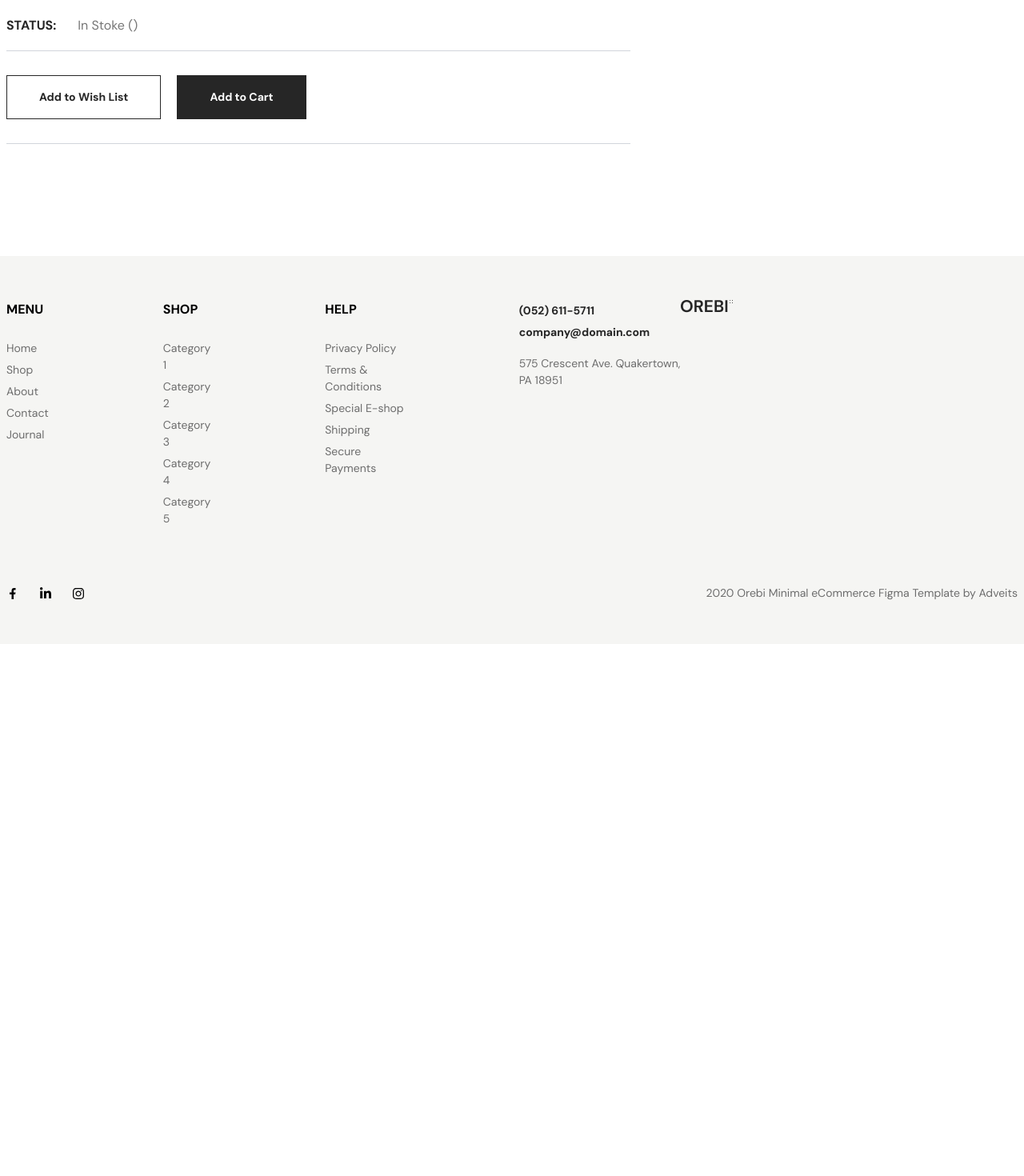
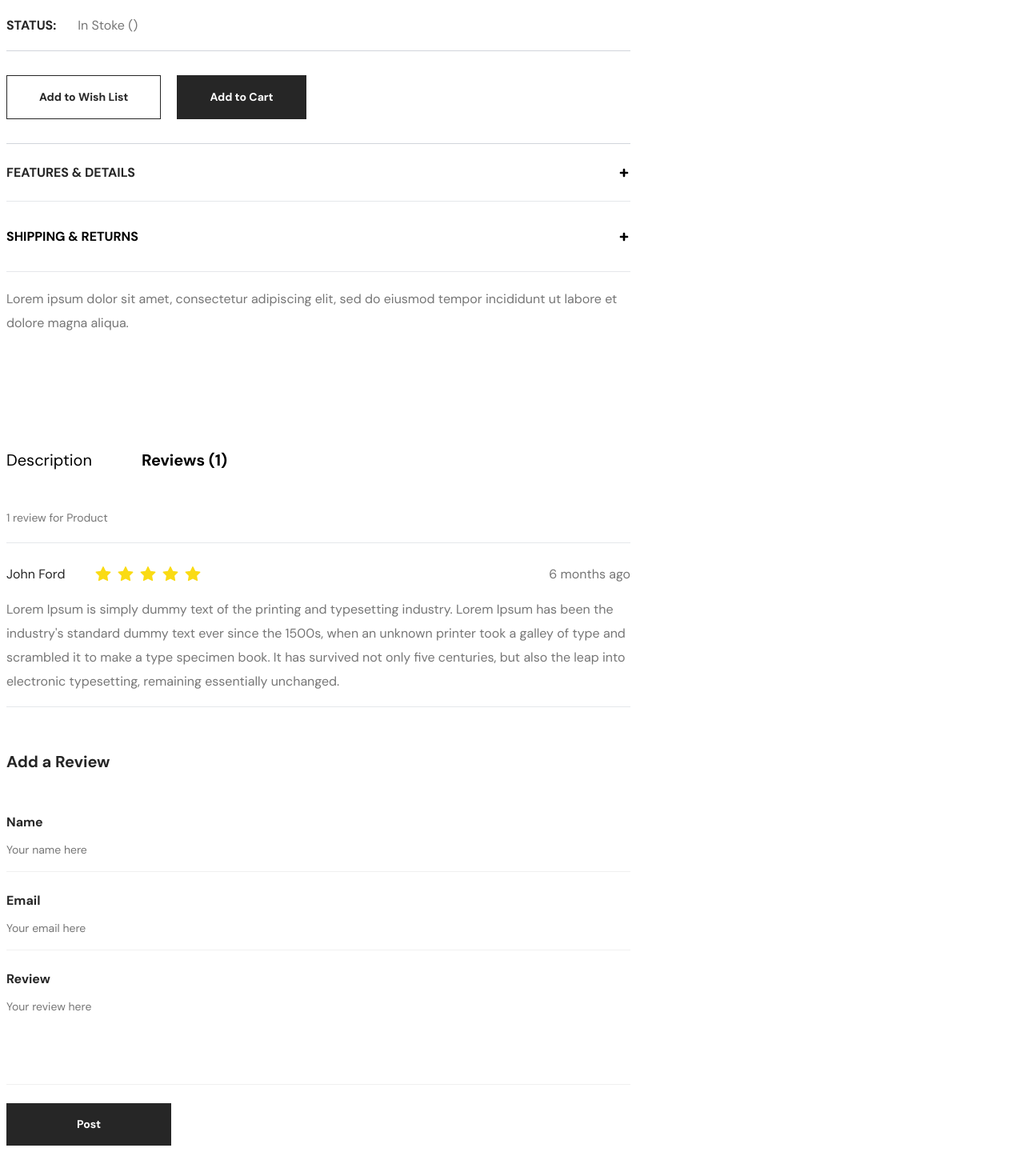
Before and after one commit to Hridoy2024/OREBI-E-Commerce-Website, a React (Vite) app: page /product/1 in a window 1280 px wide. Shown: the part 890-2360 px from the top of the page at 80% size. Before the commit the page ends 1695 px from the top, so only its background shows below. Built offline with nearby package versions, Linux system fonts and the light colour scheme; no server answers; the HTML template or start-up script is replaced by a standard one.

Commit message:
product page done

```diff
--- a/src/Pages/Product.jsx
+++ b/src/Pages/Product.jsx
@@ -5,9 +5,10 @@ import Breadcums from "../Components/Breadcums";
 import Flex from "../Components/Flex";
 import Image from "../Components/Image";
 import { useParams } from "react-router-dom";
-// import { Rate } from "antd";
+import { Rate } from "antd";
 import StarRating from "../Components/StarRating";
 // import Flex from "./../Components/Flex";
+import { TiPlus } from "react-icons/ti";
 
 const Product = ({ title }) => {
   const [targetProduct, setTargetProduct] = useState({});
@@ -136,6 +137,137 @@ const Product = ({ title }) => {
                 Add to Cart
               </button>
             </Flex>
+
+            <Flex
+              className={`py-6 border-b-[1px] border-solid items-center justify-between`}
+            >
+              <h2 className=" font-dm font-bold text-[16px] leading-[23px] text-primary">
+                FEATURES & DETAILS
+              </h2>
+
+              <TiPlus />
+            </Flex>
+
+            <Flex
+              className={`py-[30px] border-b-[1px] justify-between items-center `}
+            >
+              <h2 className="font-dm font-bold text-[16px] leading-[27px]  ">
+                SHIPPING & RETURNS
+              </h2>
+
+              <TiPlus />
+            </Flex>
+
+            <Flex>
+              <div className="py-[19px]">
+                <p className="text-secondary font-dm text-[16px] font-normal leading-[30px]">
+                  Lorem ipsum dolor sit amet, consectetur adipiscing elit, sed
+                  do eiusmod tempor incididunt ut labore et dolore magna aliqua.
+                </p>
+              </div>
+            </Flex>
+
+            <div className="mt-[123px]">
+              <Flex className={` items-center gap-[62px]`}>
+                <h2
+                  className={` font-dm  text-[20px]  leading-[29px] cursor-pointer`}
+                >
+                  Description
+                </h2>
+                <h2
+                  className={` font-dm  text-[20px]
+                 leading-[29px] font-bold cursor-pointer`}
+                >
+                  Reviews (1)
+                </h2>
+              </Flex>
+
+              <div className="mt-[42px]">
+                <div>
+                  <p className=" pb-4 border-b-[1px] border-solid font-dm font-normal text-[14px] leading-[30px] text-secondary">
+                    1 review for Product
+                  </p>
+
+                  <div className="pt-6 pb-4 border-b-[1px] border-solid">
+                    <Flex className={`items-center justify-between`}>
+                      <Flex className={`items-center gap-[37px]`}>
+                        <h1 className=" font-dm font-normal text-[16px] leading-[30px] text-primary">
+                          John Ford
+                        </h1>
+                        <Flex>
+                          <Rate defaultValue={5} />
+                        </Flex>
+                      </Flex>
+
+                      <span className=" font-dm font-normal text-[16px] text-secondary">
+                        6 months ago
+                      </span>
+                    </Flex>
+
+                    <p className=" font-dm font-normal text-[16px] leading-[30px] text-secondary mt-[14px]">
+                      Lorem Ipsum is simply dummy text of the printing and
+                      typesetting industry. Lorem Ipsum has been the industry's
+                      standard dummy text ever since the 1500s, when an unknown
+                      printer took a galley of type and scrambled it to make a
+                      type specimen book. It has survived not only five
+                      centuries, but also the leap into electronic typesetting,
+                      remaining essentially unchanged.
+                    </p>
+                  </div>
+                </div>
+
+                <form action="" className="mt-[53px] mb-[341px]  ">
+                  <h1 className="mb-12 font-dm font-bold text-[20px] text-primary">
+                    Add a Review
+                  </h1>
+
+                  <div className="mb-[23px]">
+                    <label
+                      className=" font-dm font-bold text-[16px] leading-[23px] text-primary"
+                      htmlFor=""
+                    >
+                      Name
+                    </label>
+
+                    <input
+                      className="w-full block border-b border-[#f0f0f0] pt-[10px] pb-[16px] placeholder:font-dm placeholder:font-normal placeholder:text-[14px] placeholder:text-secondary"
+                      type="text"
+                      placeholder="Your name here"
+                    />
+                  </div>
+                  <div className="mb-[23px]">
+                    <label className=" font-dm font-bold text-[16px] leading-[23px] text-primary">
+                      Email
+                    </label>
+
+                    <input
+                      className=" w-full block border-b border-[#f0f0f0] pt-[10px] pb-[16px] placeholder:font-dm placeholder:font-normal placeholder:text-[14px] placeholder:text-secondary"
+                      type="email"
+                      placeholder="Your email here"
+                    />
+                  </div>
+
+                  <div className="mb-[23px]">
+                    <label className=" font-dm font-bold text-[16px] leading-[23px] text-primary">
+                      Review
+                    </label>
+
+                    <input
+                      className=" w-full block border-b border-[#f0f0f0] pt-[10px] pb-[86px] placeholder:font-dm placeholder:font-normal placeholder:text-[14px] placeholder:text-secondary"
+                      type="text"
+                      placeholder="Your review here"
+                    />
+                  </div>
+
+                  <button
+                    className=" font-dm font-bold text-[14px] text-white py-4 px-[88px] bg-primary"
+                    type="submit"
+                  >
+                    Post
+                  </button>
+                </form>
+              </div>
+            </div>
           </div>
         </div>
       </Container>
```
